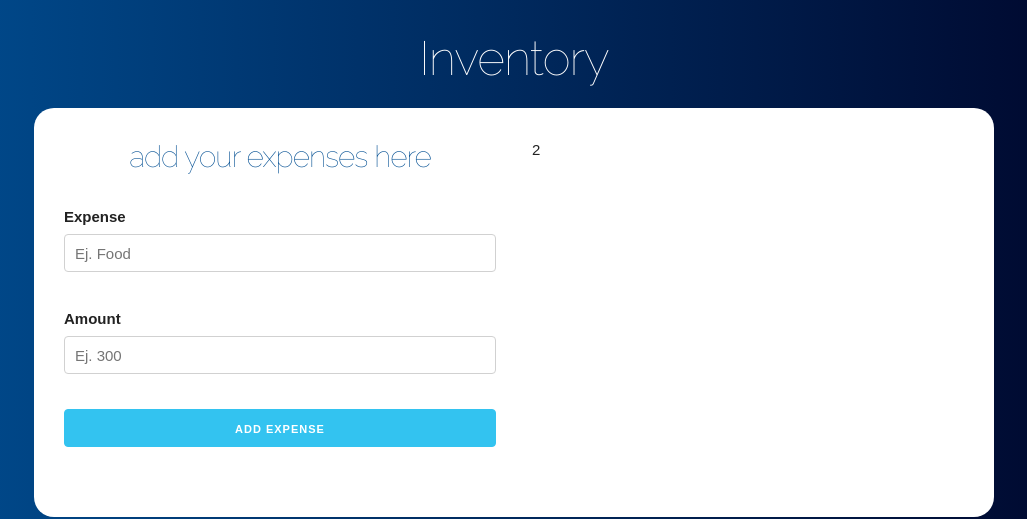
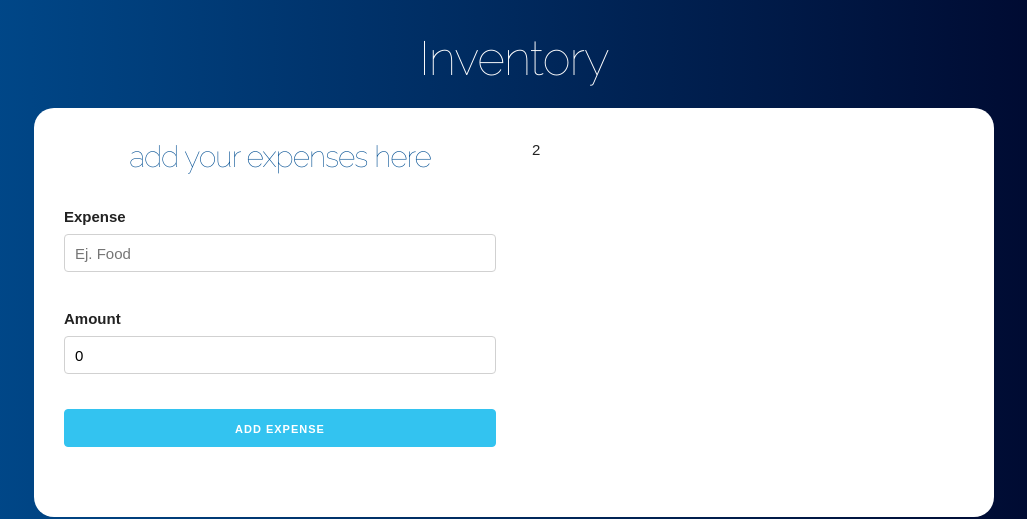
Before and after one commit to Bryandrm/Inventory, a React (Create React App) app: page / in a window 1280 px wide. Both pictures are taken after typing "5" into the empty fields and a click on the input "Set Inventory". Shown: the top 519 px of the page, without its empty margins (126-1153 px from the left). Built offline with nearby package versions, Linux system fonts and the light colour scheme.

Commit message:
validation on spends form

```diff
--- a/src/components/Form.js
+++ b/src/components/Form.js
@@ -1,26 +1,64 @@
-import React from 'react';
+import React, { useState } from 'react';
+import Error from './Error';
 
 const Form =() => {
 
+    const [name, saveName] = useState('');
+    const [quantity, saveQuantity] = useState(0);
+    const [error, saveError] = useState(false);
+
+    //when user adds his spends
+
+    const adSpend = e => {
+        e.preventDefault();
+
+        //validate
+        if( quantity <1 || isNaN(quantity) || name.trim() === '')
+        {
+            saveError(true);
+            return;
+        }
+
+        saveError(false);
+
+        //Build the spend
+
+        //pass the spend to the main component.
+
+        //Reset form
+    }
+
+    return(
+        <form
+            onSubmit = {adSpend}
+        >
+            <h2>add your expenses here</h2>
+
+            {error ? <Error mensaje="Ambos campos son obligatorios o
+            Presupuesto Incorrecto" /> : null}
 
 
-    return(
-        <form>
-            <h2>add your expenses here</h2>
             <div className="campo">
                 <label>Expense</label>
+
                 <input
                 type="text"
                 className="u-full-width"
                 placeholder="Ej. Food "
+                value={name}
+                onChange={e => saveName(e.target.value)}
                 />
+
             </div>
+
             <div className="campo">
                 <label>Amount</label>
                 <input
                 type="number"
                 className="u-full-width"
                 placeholder="Ej. 300 "
+                value={quantity}
+                onChange={e=> saveQuantity(parseInt(e.target.value, 10))}
                 />
             </div>
 
```
